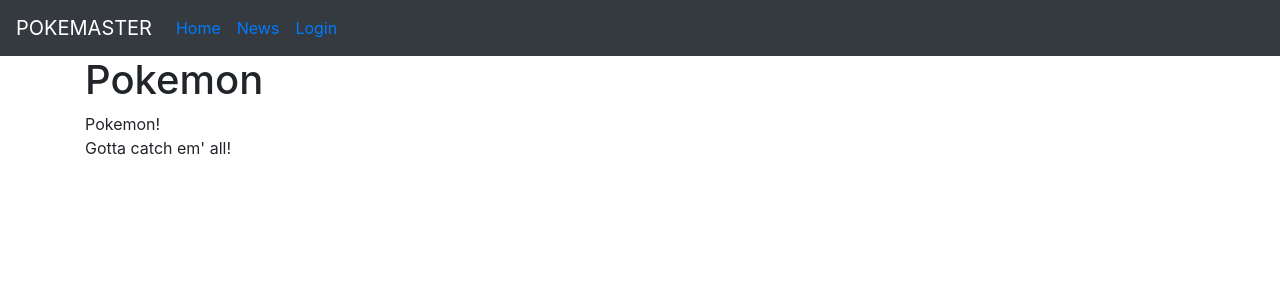
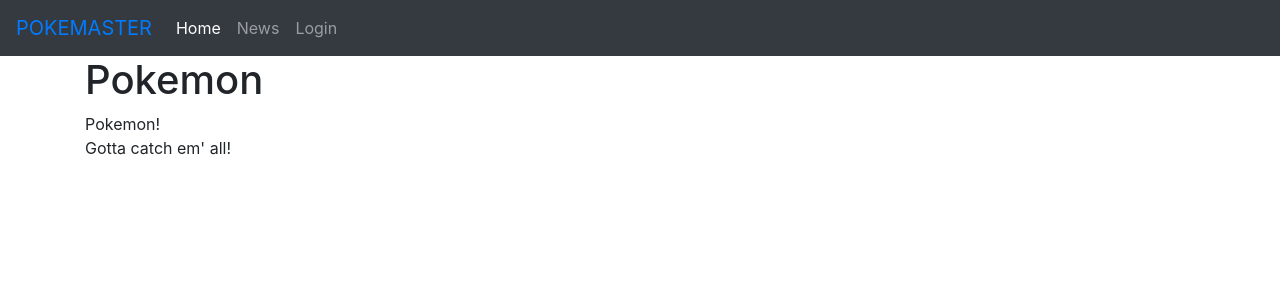
Before and after one commit to ca2roaldsoy/cato-roaldsoy-js-frameworks-ma3.js, a React (Create React App) app: page / in a window 1280 px wide. Shown: the top 300 px of the page. Built offline with nearby package versions, Linux system fonts and the light colour scheme.

Commit message:
fixed brand link

```diff
--- a/src/components/layout/Layout.js
+++ b/src/components/layout/Layout.js
@@ -19,14 +19,13 @@
         <Router>
 
             <Navbar bg="dark" variant="dark" expand="lg" role="navigation">
-              <Navbar.Brand href="#home">POKEMASTER</Navbar.Brand>
+              <Navbar.Brand><NavLink to="/" exact>POKEMASTER</NavLink></Navbar.Brand>
                <Navbar.Toggle aria-controls="responsive-navbar-nav" />
                 <Navbar.Collapse id="basic-navbar-nav">
                    <Nav as="ul" className="mr-auto">
-
-                            <li className="px-2"><NavLink to="/" exact> Home </NavLink></li>
-                            <li className="px-2"><NavLink to="/news" > News </NavLink></li>
-                            <li className="px-2"><NavLink to="/login" > Login </NavLink></li>
+                        <li><NavLink to="/" exact className="nav-link"> Home </NavLink></li>
+                        <li><NavLink to="/news" className="nav-link"> News </NavLink></li>
+                        <li><NavLink to="/login" className="nav-link"> Login </NavLink></li>
                     </Nav>
                 </Navbar.Collapse>
             </Navbar>
```
